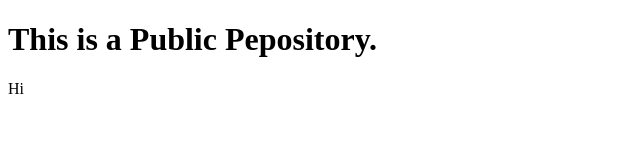
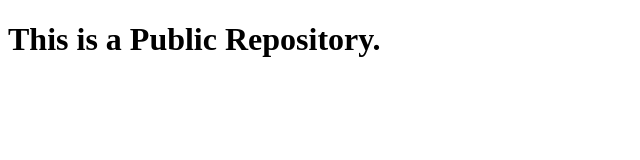
Before and after one commit to Pueple-SS/public-repo, a plain HTML site: page index.html in a window 1280 px wide. Shown: the full height of the page, 0-640 px from the left. Drawn offline with Linux system fonts and the light colour scheme.

Commit message:
added h1

```diff
--- a/index.html
+++ b/index.html
@@ -3,10 +3,9 @@
 <head>
     <meta charset="UTF-8">
     <meta name="viewport" content="width=device-width, initial-scale=1.0">
-    <title>Public repo</title>
+    <title>PublicRepo</title>
 </head>
 <body>
-    <h1>This is a Public Pepository.</h1>
-    <p>Hi</p>
+    <h1>This is a Public Repository.</h1>
 </body>
 </html>
```
